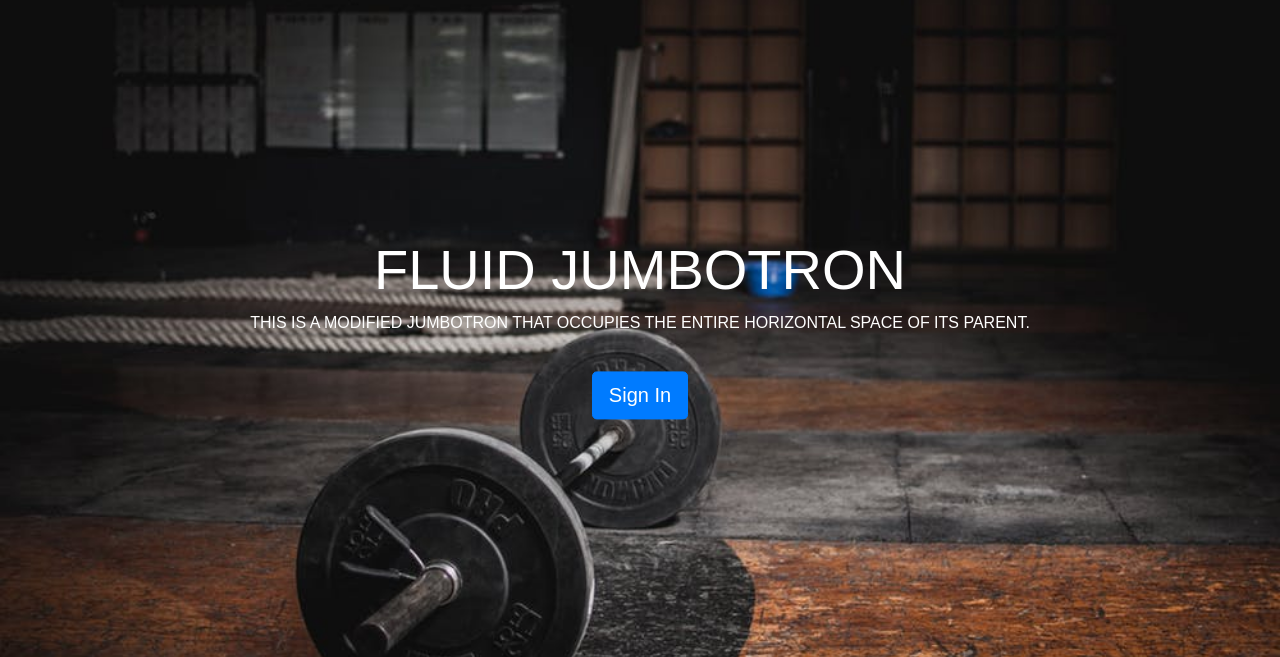
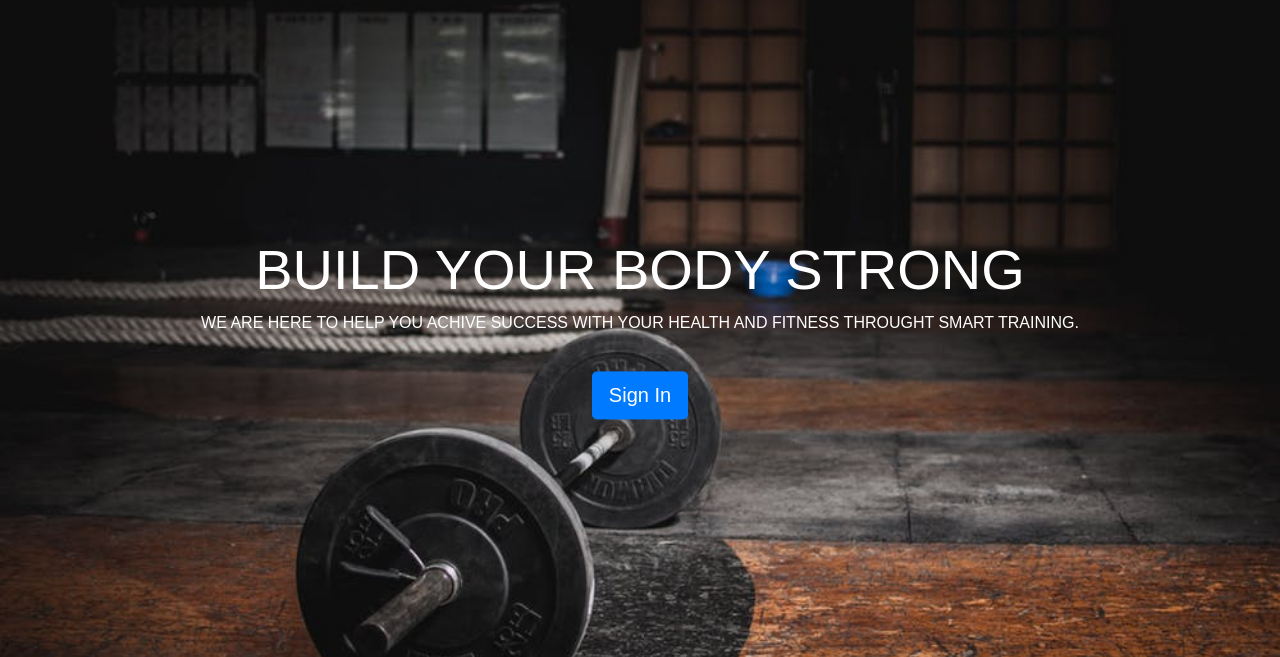
Before and after one commit to marcomoreschi/project-idea, a plain HTML site: page index.html in a window 1280 px wide. Shown: the part 105-762 px from the top of the page. Drawn offline with nearby package versions, Linux system fonts and the light colour scheme.

Commit message:
added quote

```diff
--- a/index.html
+++ b/index.html
@@ -48,8 +48,8 @@
 <section id="hero">
 	<div id="home_hero" class="jumbotron jumbotron-fluid">
 	  <div id="cta" class="container center">
-	    <h1 class="display-4">Fluid jumbotron</h1>
-	    <p>This is a modified jumbotron that occupies the entire horizontal space of its parent.</p>
+	    <h1 class="display-4">Build your body Strong</h1>
+	    <p>We are here to help you achive success with your health and fitness throught smart training.</p>
 			<button type="button" class="btn btn-primary btn-lg" data-toggle="modal" data-target="#login_form">Sign In</button>
 		</div>
 	</div>
```
